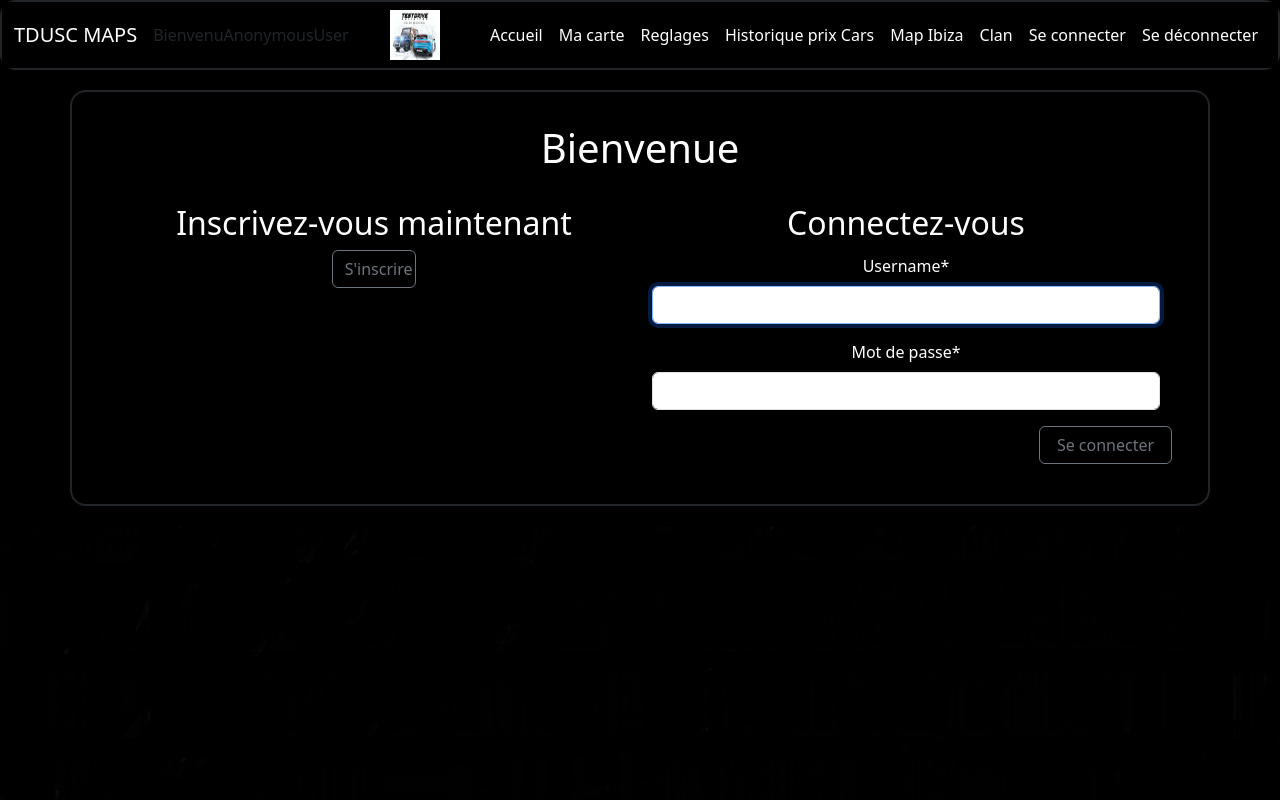
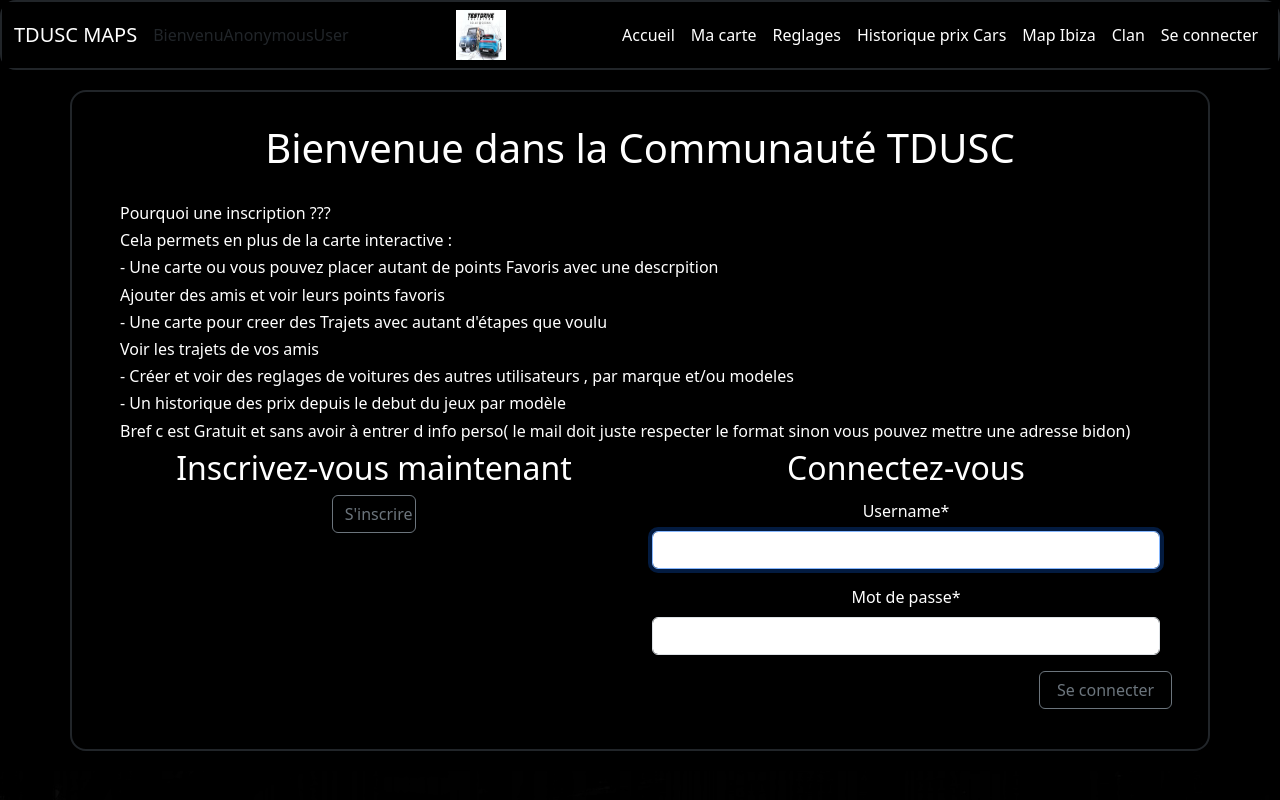
Before and after one commit to canofranck/TDUSC-Maps-Radian-Maps-Perso, a Django app: page /login in a window 1280 px wide. Run offline with Django 5.2, Linux system fonts and the light colour scheme; some libraries are stand-ins or nearby versions.

Commit message:
ajout de message et test dl

```diff
--- a/authentication/template/authentication/login.html
+++ b/authentication/template/authentication/login.html
@@ -7,7 +7,11 @@
       <div class="row justify-content-center">
         <div class="row py-4 text-center px-5">
           <h1>Bienvenue</h1>
+
         </div>
+
+
+
         <div class="col-md-6">
           <div class="inscription text-center">
             <h2>Inscrivez-vous maintenant</h2>
--- a/tduscmap/urls.py
+++ b/tduscmap/urls.py
@@ -95,6 +95,7 @@ urlpatterns = [
     path('get-friend-trajets/<int:friend_id>/', tduscmap.views.get_friend_trajets, name='get_friend_trajets'),
     path('get-friend-trajet-details/<int:trajet_id>/', tduscmap.views.get_friend_trajet_details, name='get_friend_trajet_details'),
     path('delete-trajet/<int:trajet_id>/', tduscmap.views.supprimer_trajet, name='delete_trajet'),
+    path('telecharger/', tduscmap.views.telecharger, name='telecharger'),
 ]
 if settings.DEBUG:
     urlpatterns += static(
--- a/templates/authentication/login.html
+++ b/templates/authentication/login.html
@@ -6,8 +6,17 @@
 
       <div class="row justify-content-center">
         <div class="row py-4 text-center px-5">
-          <h1>Bienvenue</h1>
+          <h1>Bienvenue dans la Communauté TDUSC</h1>
         </div>
+        <h6> Pourquoi une inscription ???</h6>
+        <h6> Cela permets en plus de la carte interactive :</h6>
+        <h6> - Une carte ou vous pouvez placer autant de points Favoris avec une descrpition</h6>
+        <h6>   Ajouter des amis et voir leurs points favoris</h6>
+        <h6> - Une carte pour creer des Trajets avec autant d'étapes que voulu</h6>
+        <h6>   Voir les trajets de vos amis</h6>
+        <h6> - Créer et voir des reglages de voitures des autres utilisateurs , par marque et/ou modeles</h6>
+        <h6> - Un historique des prix depuis le debut du jeux par modèle</h6>
+        <h6> Bref c est Gratuit et sans avoir à entrer d info perso( le mail doit juste respecter le format sinon vous pouvez mettre une adresse bidon)</h6>
         <div class="col-md-6">
           <div class="inscription text-center">
             <h2>Inscrivez-vous maintenant</h2>
--- a/templates/base.html
+++ b/templates/base.html
@@ -37,12 +37,13 @@
                     <li class="nav-item"><a class="nav-link" href="">Map Ibiza</a></li>
                     <li class="nav-item"><a class="nav-link" href="">Clan</a></li>
                     {% if user.is_authenticated %}
+                    <li class="nav-item">
+                      <a class="nav-link" href="{% url 'logout' %}">Se déconnecter</a>
+                  </li>
                     {% else %}
                     <li class="nav-item"><a class="nav-link" href="{% url 'login' %}">Se connecter</a></li>
                     {% endif %}
-                    <li class="nav-item">
-                        <a class="nav-link" href="{% url 'logout' %}">Se déconnecter</a>
-                    </li>
+
                 </ul>
 
             </div>
--- a/templates/login.html
+++ b/templates/login.html
@@ -6,8 +6,9 @@
 
       <div class="row justify-content-center">
         <div class="row py-4 text-center px-5">
-          <h1>Bienvenue</h1>
+          <h1>Bienvenuessss</h1>
         </div>
+
         <div class="col-md-6">
           <div class="inscription text-center">
             <h2>Inscrivez-vous maintenant</h2>
```
Also changed, not shown: tduscmap/views.py (+20 -5 lines), templates/tduscmap/user_configurationreglage.html (+12 -4 lines), db.sqlite3.
